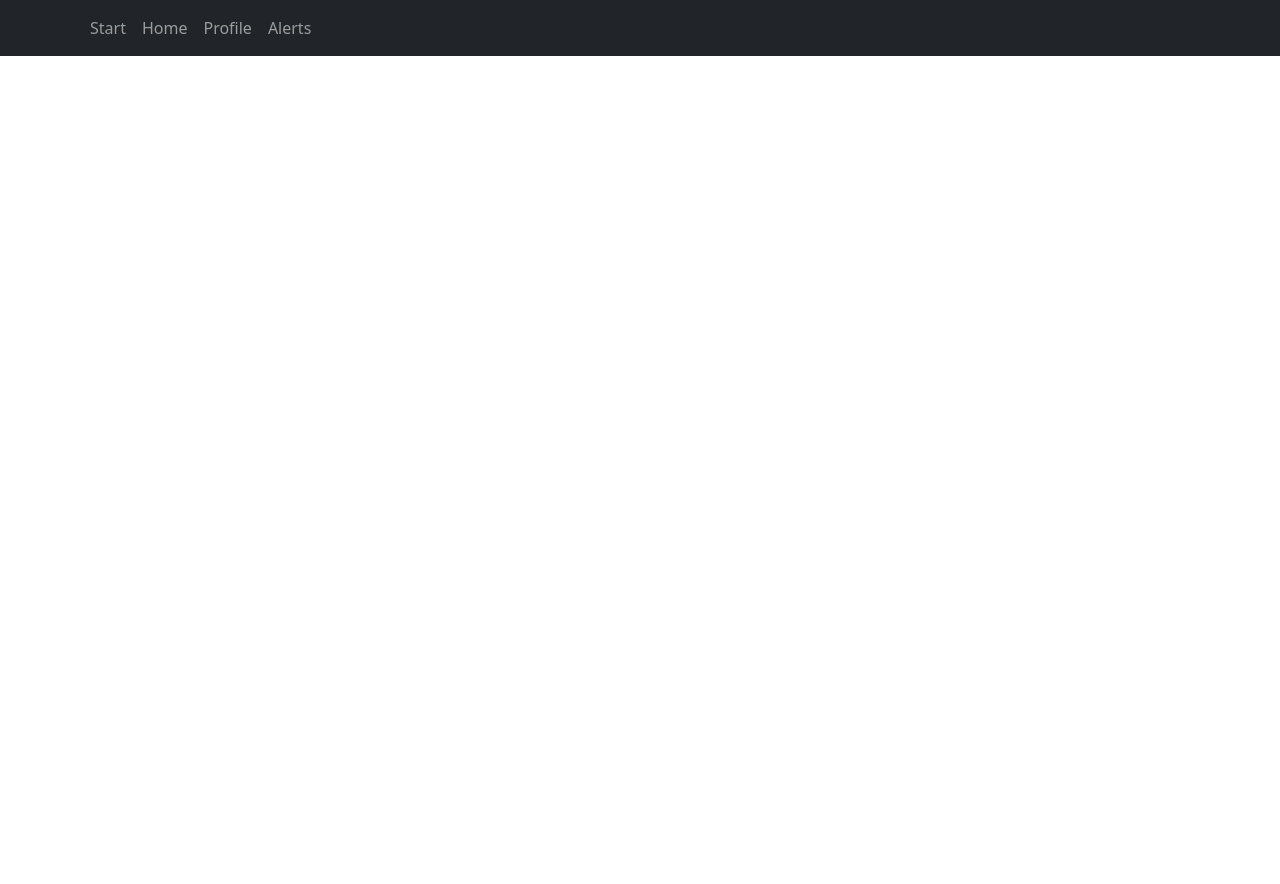
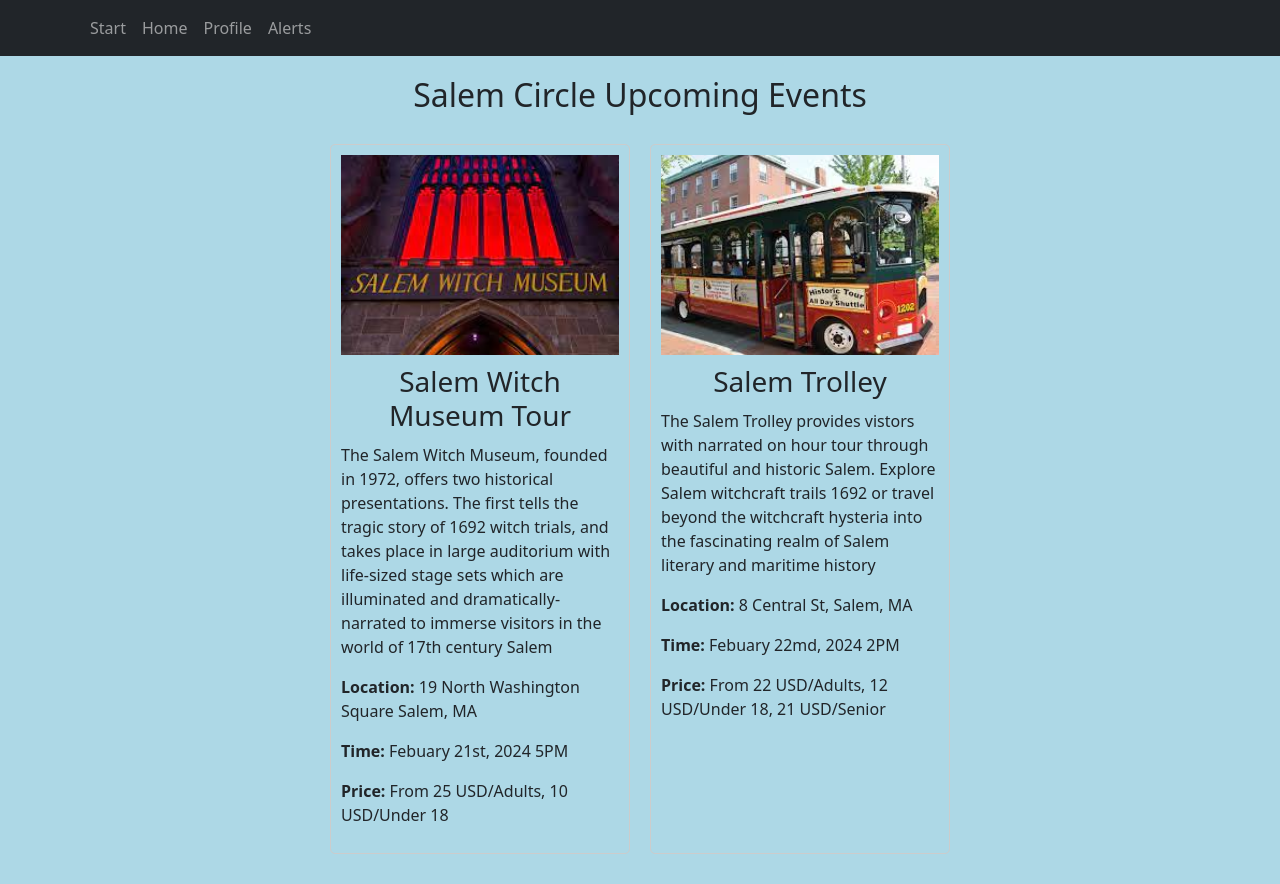
Before and after one commit to Chia-HsuanSu/SalemCircle, a React (Create React App) app in the folder frontend/: page /viewEventsPage in a window 1280 px wide. Before the commit the page ends 800 px from the top, so only its background shows below. Built offline with nearby package versions, Linux system fonts and the light colour scheme.

Commit message:
ViewEventsPage

```diff
--- a/frontend/src/App.js
+++ b/frontend/src/App.js
@@ -11,6 +11,7 @@
 import PrivateUserProfile from "./components/pages/privateUserProfilePage";
 import { createContext, useState, useEffect } from "react";
 import getUserInfo from "./utilities/decodeJwt";
+import ViewEventsPage from "./components/pages/viewEventsPage";
 
 export const UserContext = createContext();
 //test change
@@ -32,6 +33,8 @@
           <Route exact path="/login" element={<Login />} />
           <Route exact path="/signup" element={<Signup />} />
           <Route path="/privateUserProfile" element={<PrivateUserProfile />} />
+          <Route path="/viewEventsPage" element={<ViewEventsPage/>} />
+
         </Routes>
 
 
--- a/frontend/src/components/pages/viewEventsPage.js
+++ b/frontend/src/components/pages/viewEventsPage.js
@@ -7,24 +7,35 @@
             id: 1,
             name: 'Salem Witch Museum Tour',
             image: '/witchMuseum.png', // Example image path
-            description: 'The Salem Witch Museum, founded in 1972, offers two historical presentations. The first tells the tragic story of 1692 witch trials, and takes place in large auditorium with life-sized satge sets which are illuminated and dramactically-narrated to immerse vistors in the world of 17th centry Salem ',
-            Location: '19 North Washington Square Salem, MA',
-            Time: 'Febuary 21st, 2024 5PM',
-            Price:'From 25 USD/Audlts, 10 USD/Under 18',
-
+            description: 'The Salem Witch Museum, founded in 1972, offers two historical presentations. The first tells the tragic story of 1692 witch trials, and takes place in large auditorium with life-sized stage sets which are illuminated and dramatically-narrated to immerse visitors in the world of 17th century Salem ',
+            location: '19 North Washington Square Salem, MA',
+            time: 'Febuary 21st, 2024 5PM',
+            price: 'From 25 USD/Adults, 10 USD/Under 18',
         },
-
+        {
+            id: 2,
+            name: 'Salem Trolley',
+            image: '/trolley.png', // Example image path
+            description: 'The Salem Trolley provides vistors with narrated on hour tour through beautiful and historic Salem. Explore Salem witchcraft trails 1692 or travel beyond the witchcraft hysteria into the fascinating realm of Salem literary and maritime history ',
+            location: '8 Central St, Salem, MA',
+            time: 'Febuary 22md, 2024 2PM',
+            price: 'From 22 USD/Adults, 12 USD/Under 18, 21 USD/Senior',
+        },
+        // Add more events as needed
     ];
 
     return (
         <div className="view-events-container" style={{ backgroundColor: 'lightblue', minHeight: '100vh', padding: '20px' }}>
-            <h2 style={{ textAlign: 'center', marginBottom: '20px' }}>View Events</h2>
+            <h2 style={{ textAlign: 'center', marginBottom: '20px' }}>Salem Circle Upcoming Events</h2>
             <div className="events-list" style={{ display: 'flex', flexWrap: 'wrap', justifyContent: 'center' }}>
                 {events.map(event => (
                     <div key={event.id} className="event-card" style={{ border: '1px solid #ccc', borderRadius: '5px', margin: '10px', padding: '10px', width: '300px' }}>
                         <img src={event.image} alt={event.name} style={{ width: '100%', height: '200px', objectFit: 'cover', marginBottom: '10px' }} />
                         <h3 style={{ textAlign: 'center', marginBottom: '10px' }}>{event.name}</h3>
                         <p>{event.description}</p>
+                        <p><strong>Location:</strong> {event.location}</p>
+                        <p><strong>Time:</strong> {event.time}</p>
+                        <p><strong>Price:</strong> {event.price}</p>
                     </div>
                 ))}
             </div>
```
